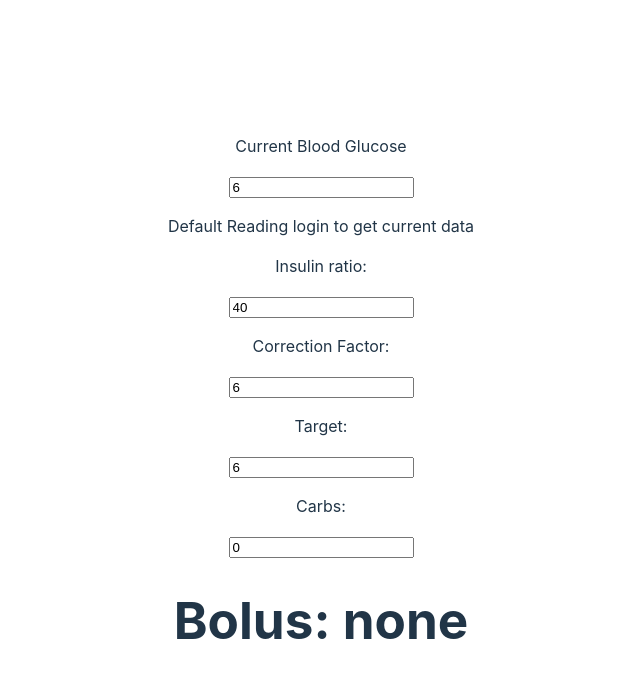
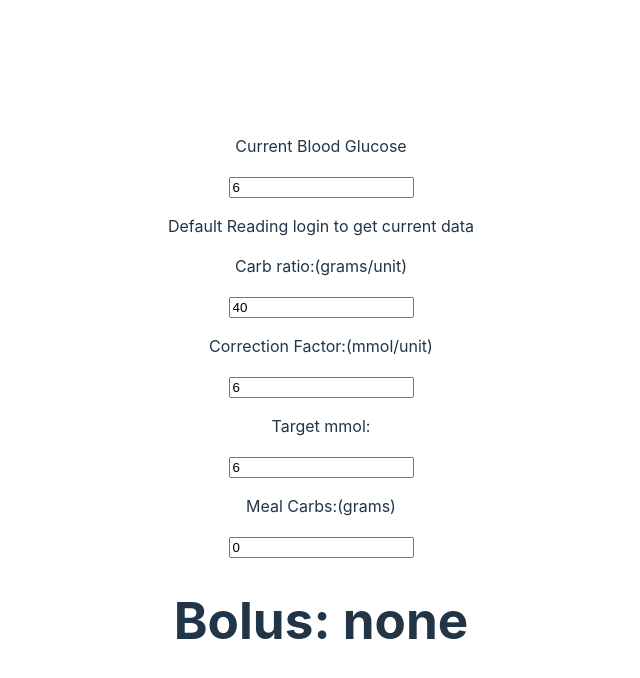
Before and after one commit to leonjoyce88/BolusCalc, a React (Vite) app: page / in a window 1280 px wide. Shown: the top 678 px of the page, without its empty margins (319-959 px from the left). Built offline with nearby package versions, Linux system fonts and the light colour scheme; no server answers.

Commit message:
updated form labels

```diff
--- a/src/App.jsx
+++ b/src/App.jsx
@@ -48,13 +48,13 @@ function App() {
             <input type='number' value={mmol} onChange={e => setMmol(e.target.value)}></input>
             <p>{trend}</p>
             <p>{time ? new Date(time).toTimeString() : 'Default Reading login to get current data'}</p>
-            <p> Insulin ratio:</p>
+            <p> Carb ratio:(grams/unit)</p>
             <input type='number' value={ratio} onChange={e => setRatio(e.target.value)}></input>
-            <p>Correction Factor:</p>
+            <p>Correction Factor:(mmol/unit)</p>
             <input type='number' value={factor} onChange={e => setFactor(e.target.value)}></input>
-            <p>Target:</p>
+            <p>Target mmol:</p>
             <input type='number' value={target} onChange={e => setTarget(e.target.value)}></input>
-            <p>Carbs:</p>
+            <p>Meal Carbs:(grams)</p>
             <input type='number' value={carbs} onChange={e => setCarbs(e.target.value)}></input>
 
             <h1>Bolus: {bolus}</h1>
```
